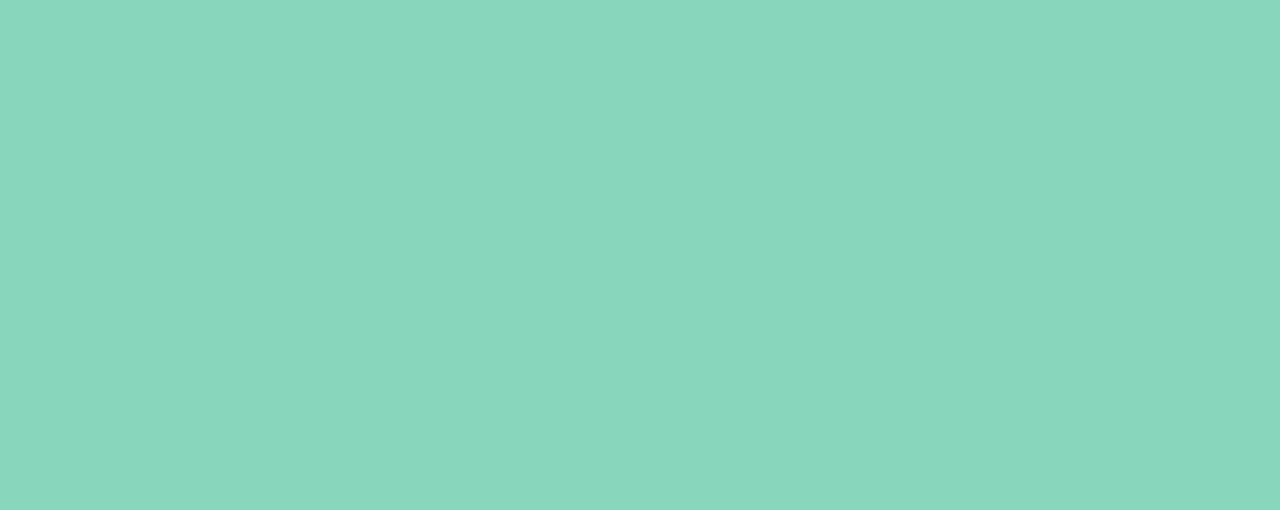
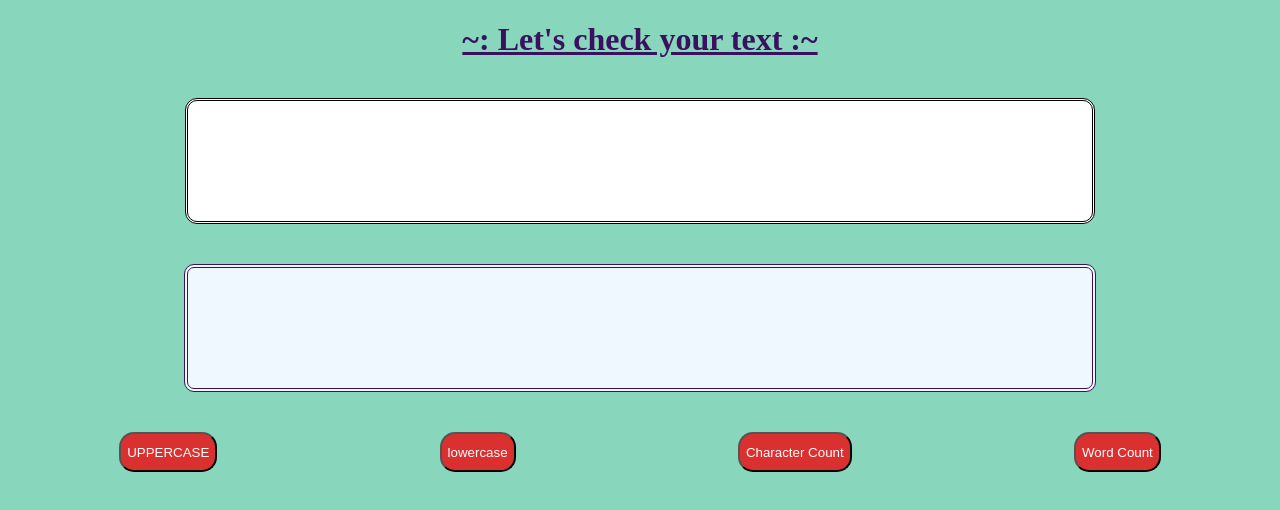
Before and after one commit to madhumitasugandhi/Assignment-29, a plain HTML site: page index.html in a window 1280 px wide. Drawn offline with Linux system fonts and the light colour scheme.

Commit message:
Body part work finished

```diff
--- a/index.html
+++ b/index.html
@@ -49,6 +49,14 @@
     </style>
 </head>
 <body>
+    <h1 class="app-title"><u>~: Let's check your text :~</u></h1>
+    <input type="text" class="input-text" id="input-text" />
+    <p id="result-text" class="result-text"></p>
+    <div class="button-container">
+        <button class="action-btn" onclick="giveActionResult('uppercase')">UPPERCASE</button>
+        <button class="action-btn" onclick="giveActionResult('lowercase')">lowercase</button>
+        <button class="action-btn" onclick="giveActionResult('charcount')">Character Count</button>
+        <button class="action-btn" onclick="giveActionResult('wordcount')">Word Count</button>
+    </div>
 
 </body>
-</html>
```
